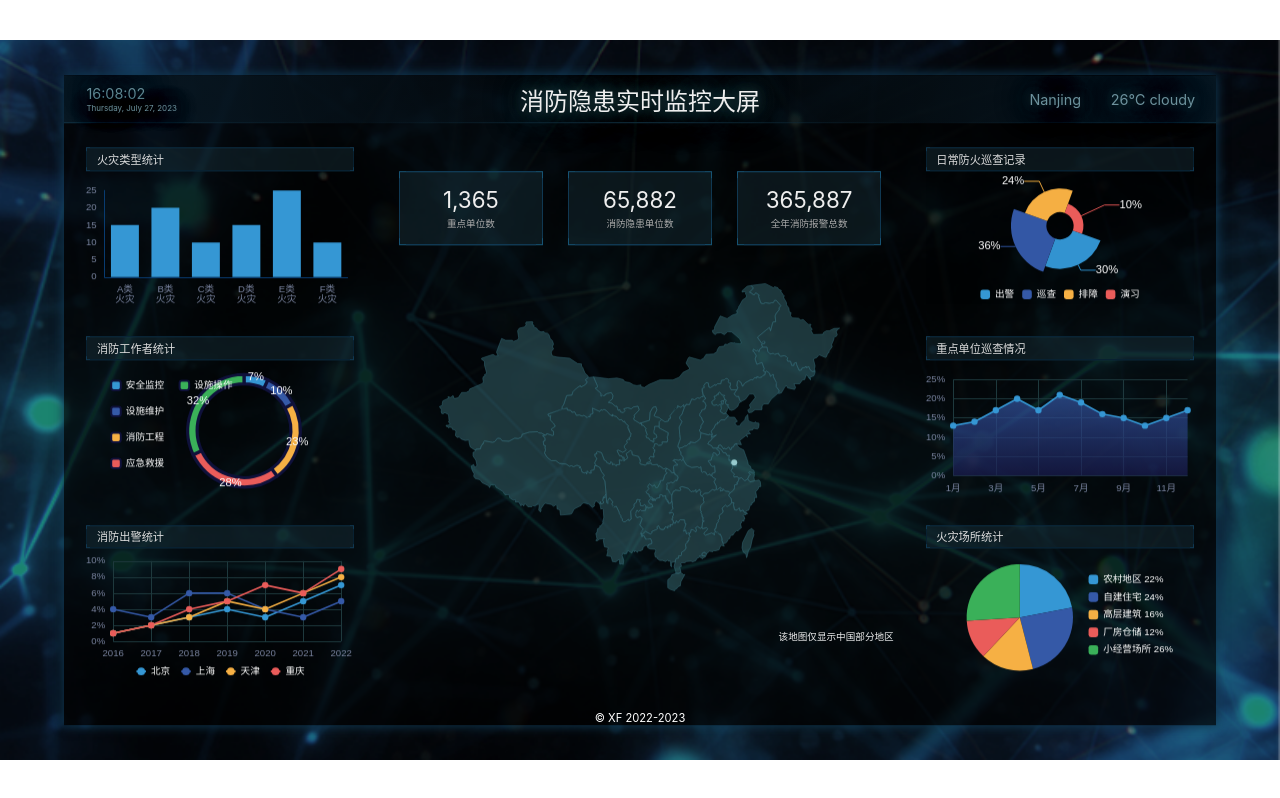
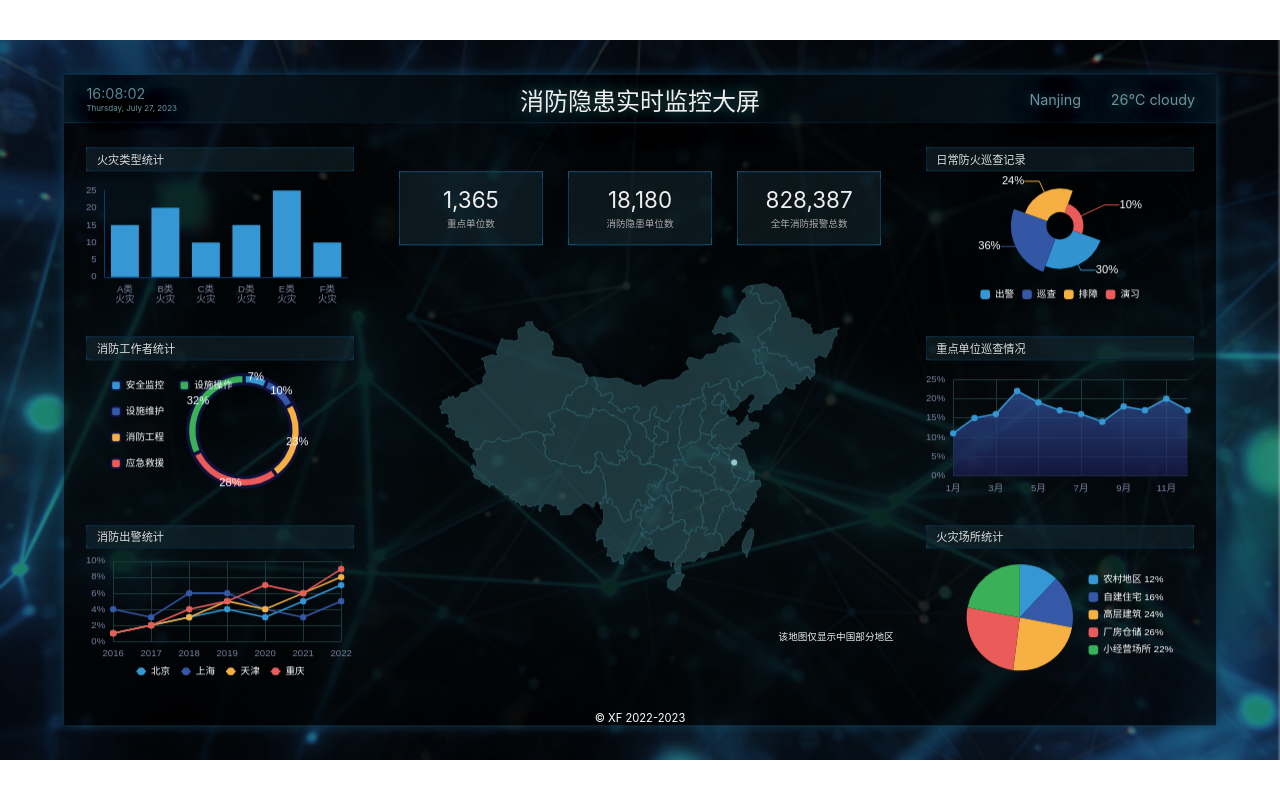
Before and after one commit to AAAACH/big-screen, a React (Vite) app: page /#/ in a window 1280 px wide. Built offline with nearby package versions, Linux system fonts and the light colour scheme.

Commit message:
调整数据变化间隔

```diff
--- a/src/components/Chart1.tsx
+++ b/src/components/Chart1.tsx
@@ -49,7 +49,7 @@ export const Chart1 = () => {
     render(data[1]);
     setInterval(() => {
       render(data[Math.ceil(Math.random() * 3)]);
-    }, 2000);
+    }, 1500);
   }, []);
 
   return (
--- a/src/components/Chart3.tsx
+++ b/src/components/Chart3.tsx
@@ -70,7 +70,7 @@ export const Chart3 = () => {
     render(data[1]);
     setInterval(() => {
       render(data[Math.ceil(Math.random() * 3)]);
-    }, 2000);
+    }, 1500);
   }, []);
 
   return (
--- a/src/components/Chart7.tsx
+++ b/src/components/Chart7.tsx
@@ -72,7 +72,7 @@ export const Chart7 = () => {
     render(data[1]);
     setInterval(() => {
       render(data[Math.ceil(Math.random() * 3)]);
-    }, 2000);
+    }, 1500);
   }, []);
   return (
     <div className="chartWrapper">
--- a/src/components/Statistic.tsx
+++ b/src/components/Statistic.tsx
@@ -1,27 +1,27 @@
 import React, {useEffect, useState} from 'react';
 
 export const Statistic = () => {
-  const [num1, setNum1] = useState('65,876');
-  const [num2, setNum2] = useState('365,876');
+  const [num1, setNum1] = useState('18,162');
+  const [num2, setNum2] = useState('828,369');
   useEffect(() => {
     setInterval(() => {
       setNum1(n => {
         const arr1 = n.split('');
         arr1.splice(2, 1);
-        const arr2 = Math.floor(parseInt(arr1.join('')) + Math.random() * 6).toString().split('');
+        const arr2 = Math.floor(parseInt(arr1.join('')) + 1).toString().split('');
         arr2.splice(2, 0, ',');
         return arr2.join('');
       });
-    }, 2200);
-    setInterval(n => {
+    }, 300);
+    setInterval(() => {
       setNum2(n => {
         const arr1 = n.split('');
         arr1.splice(3, 1);
-        const arr2 = Math.floor(parseInt(arr1.join('')) + Math.random() * 10).toString().split('');
+        const arr2 = Math.floor(parseInt(arr1.join('')) + 1).toString().split('');
         arr2.splice(3, 0, ',');
         return arr2.join('');
       });
-    }, 1400);
+    }, 300);
   }, []);
   return (
     <div className="formWrapper">
```
